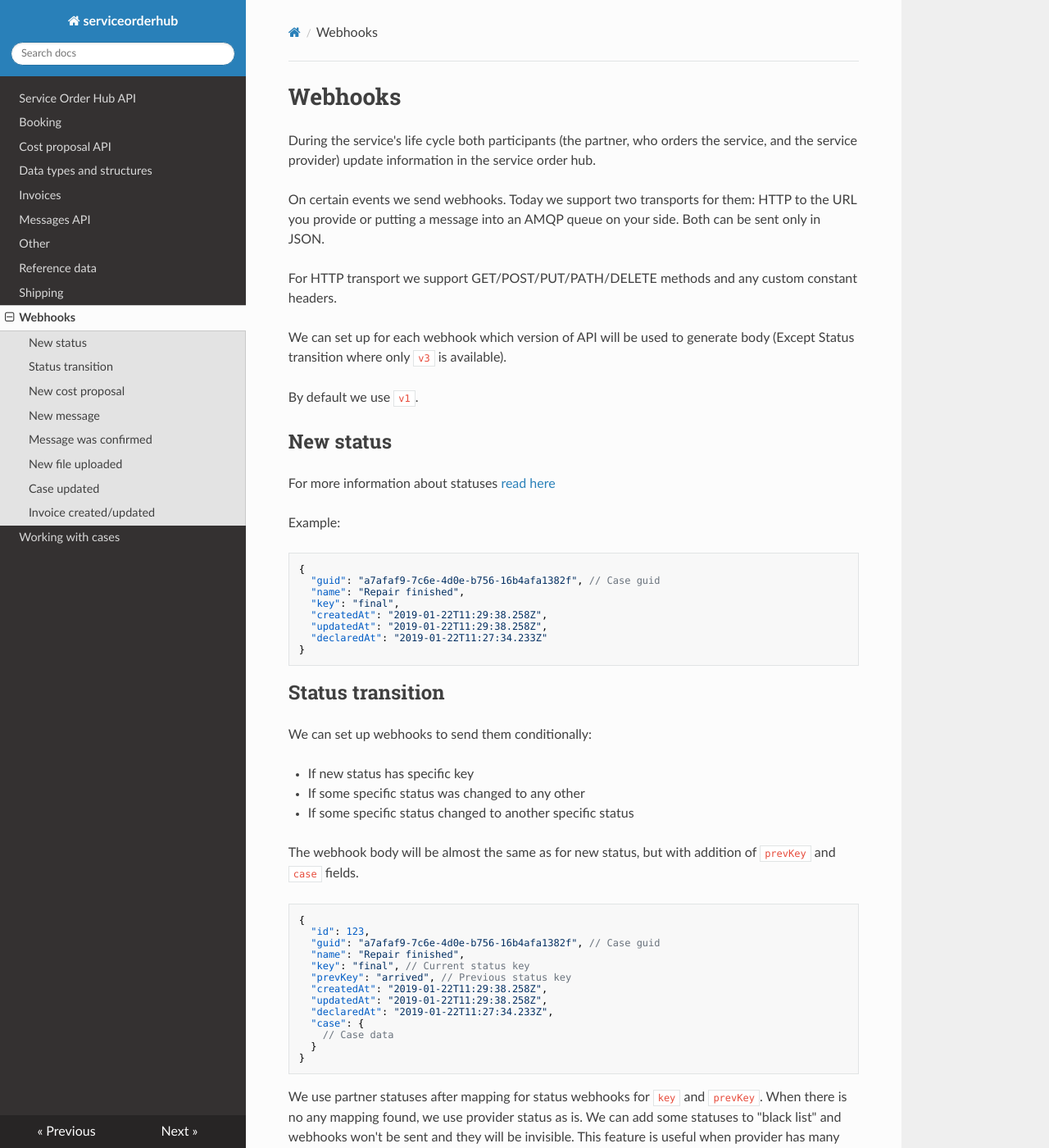
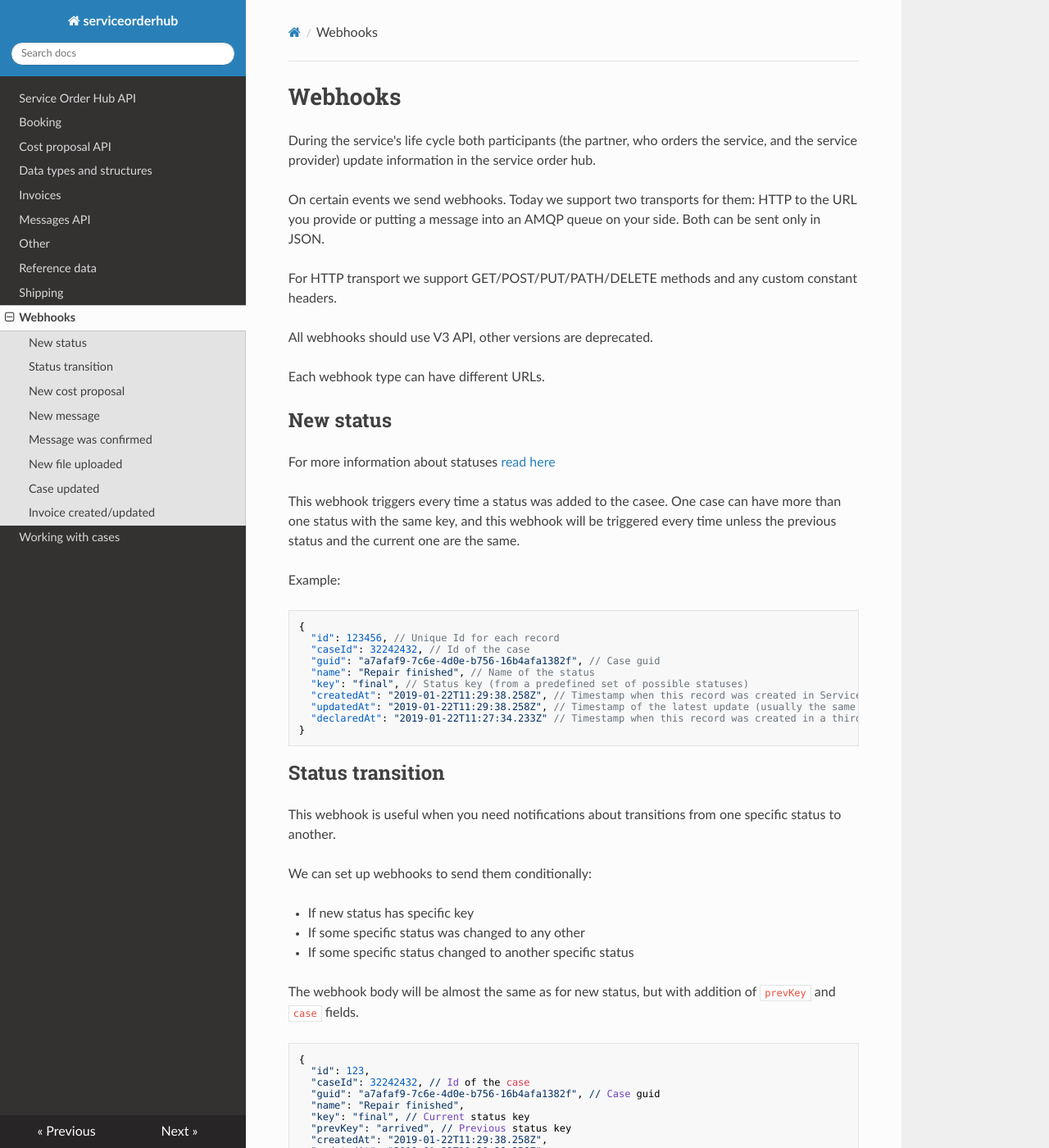
Before and after one commit to infocareworkshop/serviceorderhub-docs, an MkDocs documentation site: the page built from docs/Webhooks.md, in a window 1280 px wide and 1400 px high. Shown: the whole window at 82% size. Built offline with MkDocs 1.6.1, drawn with Linux system fonts in a browser that asks for light colours; nearby versions of some CDN libraries; some of the changed text lies outside the part shown.

Commit message:
[No ticket] Improve webhook docs

````diff
--- a/docs/Webhooks.md
+++ b/docs/Webhooks.md
@@ -6,27 +6,33 @@ On certain events we send webhooks. Today we support two transports for them: HT
 
 For HTTP transport we support GET/POST/PUT/PATH/DELETE methods and any custom constant headers.
 
-We can set up for each webhook which version of API will be used to generate body (Except Status transition where only `v3` is available).
+All webhooks should use V3 API, other versions are deprecated.
 
-By default we use `v1`.
+Each webhook type can have different URLs.
 
 ## New status
 
 For more information about statuses [read here](Working%20with%20cases/#post-apiv3casestatus)
 
+This webhook triggers every time a status was added to the casee. One case can have more than one status with the same key, and this webhook will be triggered every time unless the previous status and the current one are the same.
+
 Example:
 ```
 {
+  "id": 123456, // Unique Id for each record
+  "caseId": 32242432, // Id of the case
   "guid": "a7afaf9-7c6e-4d0e-b756-16b4afa1382f", // Case guid
-  "name": "Repair finished",
-  "key": "final",
-  "createdAt": "2019-01-22T11:29:38.258Z",
-  "updatedAt": "2019-01-22T11:29:38.258Z",
-  "declaredAt": "2019-01-22T11:27:34.233Z"
+  "name": "Repair finished", // Name of the status
+  "key": "final", // Status key (from a predefined set of possible statuses)
+  "createdAt": "2019-01-22T11:29:38.258Z", // Timestamp when this record was created in Service Order Hub
+  "updatedAt": "2019-01-22T11:29:38.258Z", // Timestamp of the latest update (usually the same as createdAt)
+  "declaredAt": "2019-01-22T11:27:34.233Z" // Timestamp when this record was created in a third-party system
 }
 ```
 
 ## Status transition
+
+This webhook is useful when you need notifications about transitions from one specific status to another.
 
 We can set up webhooks to send them conditionally:
 
@@ -39,6 +45,7 @@ The webhook body will be almost the same as for new status, but with addition of
 ```
 {
   "id": 123,
+  "caseId": 32242432, // Id of the case
   "guid": "a7afaf9-7c6e-4d0e-b756-16b4afa1382f", // Case guid
   "name": "Repair finished",
   "key": "final", // Current status key
@@ -103,13 +110,19 @@ This webhook can't be send to the party who actually sent the message, only to t
 Example:
 ```
 {
-  "id": 59076, // message's unique id
+  "id": 59076, // Unique Id of the message assigned by Service Order Hub
   "externalId": "42", // Unique Id assigned by the creator
-  "guid": "f5afa004-f48c-4380-9f9b-cc9afa0dd7de", // case guid
+  "guid": "f5afa004-f48c-4380-9f9b-cc9afa0dd7de", // Case guid
   "content": "The external workshop updated the status to Product received.",
-  "type": "serviceComment",
+  "userName": "John",
+  "userEmail": "john@johanson.com",
+  "type": "serviceComment", // Value from a predefined set
+  "senderType": "provider", // Either partner or provider
+  "parentMessageId": null, // Contains message Id if it was a reply
+  "senderAccountId": 1010, // Internal account Id
   "createdAt": "2019-11-25T10:33:54.283Z",
   "updatedAt": "2019-11-25T10:33:54.283Z",
+  "declaredAt": "2019-06-16T07:18:25.000Z",
   "confirmedAt": null
 }
 ```
@@ -121,14 +134,20 @@ This webhook can't be send to the party who received the message, only to the pa
 Example:
 ```
 {
-  "id": 59076,
-  "externalId": "42",
-  "guid": "f5afa004-f48c-4380-9f9b-cc9afa0dd7de", // case guid
+  "id": 59076, // Unique Id of the message assigned by Service Order Hub
+  "externalId": "42", // Unique Id assigned by the creator
+  "guid": "f5afa004-f48c-4380-9f9b-cc9afa0dd7de", // Case guid
   "content": "The external workshop updated the status to Product received.",
-  "type": "serviceComment",
+  "userName": "John",
+  "userEmail": "john@johanson.com",
+  "type": "serviceComment", // Value from a predefined set
+  "senderType": "provider", // Either partner or provider
+  "parentMessageId": null, // Contains message Id if it was a reply
+  "senderAccountId": 1010, // Internal account Id
   "createdAt": "2019-11-25T10:33:54.283Z",
   "updatedAt": "2019-11-25T10:33:54.283Z",
-  "confirmedAt": "2022-05-27T01:23:45.789Z" // Date when it was confirmed
+  "declaredAt": "2019-06-16T07:18:25.000Z",
+  "confirmedAt": null
 }
 ```
 
````
